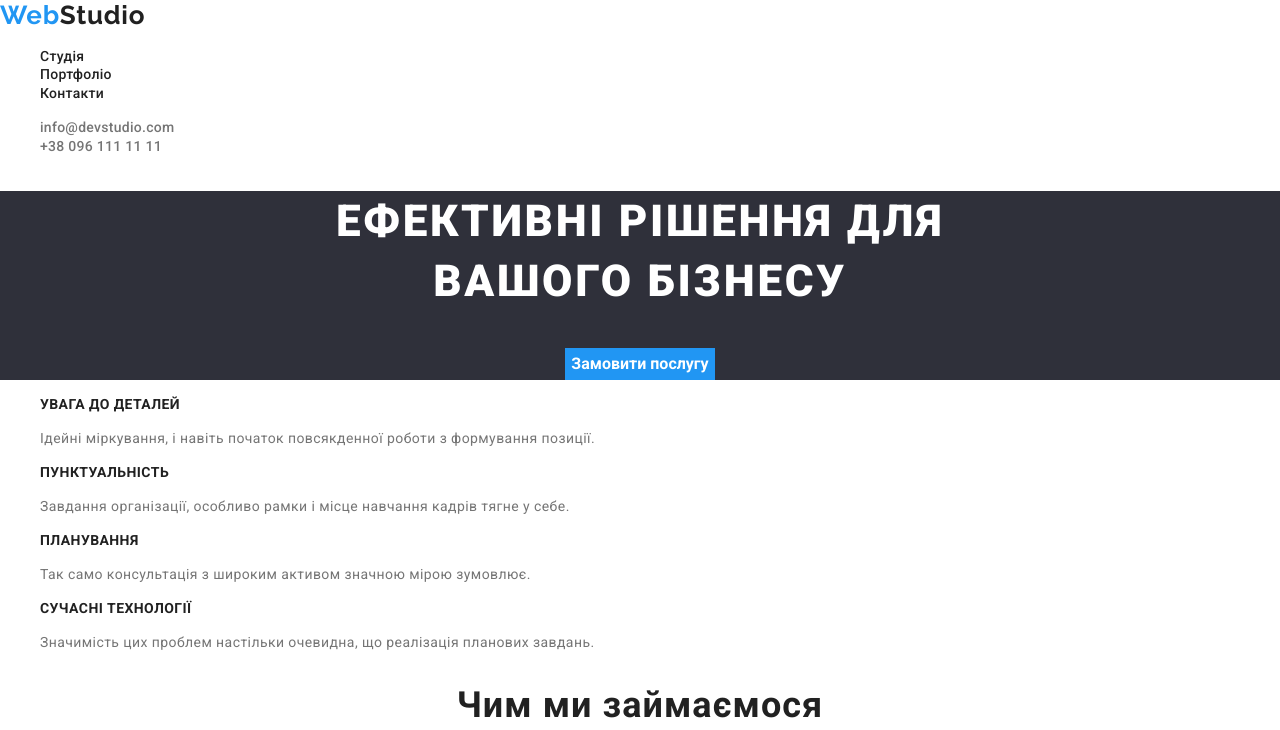
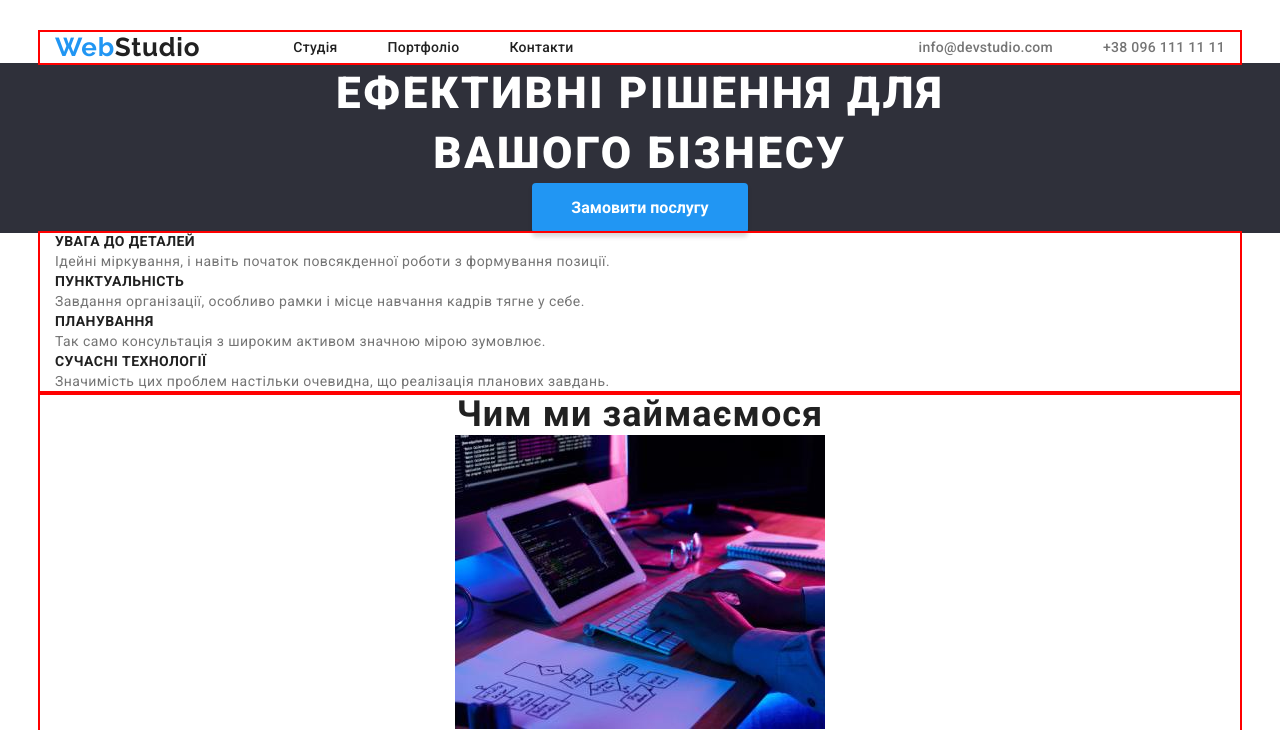
Before and after one commit to Volodymyr-Horban/goit-markup-hw-03, a plain HTML site: page index.html in a window 1280 px wide. Shown: the top 730 px of the page. Drawn offline with nearby package versions, Linux system fonts and the light colour scheme.

Commit message:
Продовження виконання дз
Виконано вимоги "В1", "В7", "В8", "В9"

```diff
--- a/css/styles.css
+++ b/css/styles.css
@@ -8,10 +8,23 @@
 body {
     font-family: 'Roboto', sans-serif;
     color: var(--dark-color);
-    }
+
+}
+p, h1, h2, h3, h4, h5, h6 {
+    margin: 0;
+    padding: 0;
+ }
+
+ul {
+    margin: 0;
+    padding-left: 0;
+}
+
 
 .li {
     list-style: none;
+    text-align: center;
+
 }
 
 .visually-hidden {
@@ -33,6 +46,27 @@ body {
 
 }
 
+.container {
+    width: 1200px;
+    padding-left: 15px;
+    padding-right: 15px;
+    margin: 0 auto;
+    outline: 2px solid red;
+}
+
+.header {
+    padding-top: 32px;
+}
+
+.header-list {
+    display: flex;
+    align-items: center;
+    }
+
+.header-list .navigation-list, .header-list .contact-list {
+    display: flex;
+    align-items: center;
+}
 /* Menu navigation */
 .site-logo-header {
     font-family: 'Raleway', sans-serif;
@@ -42,11 +76,22 @@ body {
     letter-spacing: 0.03em;
     text-decoration: none;
     color: var(--dark-color);
+    margin-right: 93px;
+
 
 }
 
 .site-logo-blue {
     color: var(--hover-color);
+}
+
+.link {
+    margin-right: 0;
+    margin-left: 50px;
+}
+
+.main-box {
+
 }
 
 .navigation-item {
@@ -56,6 +101,8 @@ body {
     letter-spacing: 0.02em;
     text-decoration: none;
     color: var(--dark-color);
+    margin-right: 50px;
+
 
 }
 
@@ -70,6 +117,13 @@ body {
     color: var(--hover-color);
     }
 
+.contact-list {
+    display: inline;
+    margin-left: auto;
+    margin-right: 0;
+
+
+}
 .contact-list .contact-item {
     font-weight: 500;
     font-size: 14px;
@@ -79,12 +133,17 @@ body {
     color: var(--grey-color)
 }
 
+.contact-item {
+
+}
+
 .contact-item:hover, .contact-item:focus {
     color: var(--hover-color);
 }
 
 .contact-item > .contact-list {
-    text-decoration: double;
+    text-decoration: none;
+
 }
 
 .main-title {
@@ -102,6 +161,11 @@ body {
     letter-spacing: 0.06em;
     text-transform: uppercase;
     color: var(--white-color);
+
+    width: 696px;
+    height: 120px;
+    margin: auto;
+
 }
 
     /* Filters*/
@@ -140,6 +204,13 @@ body {
     background-color: var(--hover-color);
     border: none;
     cursor: pointer;
+
+    width: 216px;
+    height: 50px;
+    box-shadow: 0px 4px 4px rgba(0, 0, 0, 0.15);
+    border-radius: 4px;
+    margin-left: auto;
+    margin-right: auto;
 }
 
 /*Features*/
--- a/index.html
+++ b/index.html
@@ -6,18 +6,21 @@
     <meta http-equiv="X-UA-Compatible" content="IE=edge">
     <meta name="viewport" content="width=device-width, initial-scale=1.0">
     <title>WebStudio</title>
-    <link rel="stylesheet" href="https://cdnjs.cloudflare.com/ajax/libs/modern-normalize/1.0.0/modern-normalize.min.css" />
     <link rel="preconnect" href="https://fonts.googleapis.com">
     <link rel="preconnect" href="https://fonts.gstatic.com" crossorigin>
     <link href="https://fonts.googleapis.com/css2?family=Raleway:wght@700&family=Roboto:wght@400;500;700;900&display=swap"
         rel="stylesheet">
+    <link rel="stylesheet" href="https://cdnjs.cloudflare.com/ajax/libs/modern-normalize/1.0.0/modern-normalize.min.css" />
     <link rel="stylesheet" href="./css/styles.css">
 </head>
 
 <body>
 
-    <header>
 
+
+    <header class="header">
+
+        <div class="header-list container">
             <!--Site logo-->
             <a href="./index.html" class="site-logo-header"><span class="site-logo-blue">Web</span>Studio</a>
 
@@ -35,21 +38,31 @@
                 <li><a href="tel:+380961111111" class="contact-item hover link">+38 096 111 11 11</a></li>
             </ul>
 
+        </div>
+
     </header>
 
     <main>
 
         <section class="main-title">
 
-            <h1 class="main-title-text">Ефективні рішення для<br>вашого бізнесу</h1>
+            <div class="containet">
+
+                <h1 class="main-title-text">Ефективні рішення для вашого бізнесу</h1>
 
                 <button type="button" class="order-btn">Замовити послугу</button>
 
+            </div>
 
         </section>
 
+
+
+
         <!--Features-->
         <section class="features">
+
+            <div class="container">
 
                 <h2 class="visually-hidden">Особливості</h2>
 
@@ -58,7 +71,7 @@
                     <li class="features-item">
 
                         <h3 class="features-title">Увага до деталей</h3>
-                    <p class="features-after-title" >
+                        <p class="features-after-title">
                             Ідейні міркування, і навіть початок повсякденної роботи з формування позиції.
                         </p>
 
@@ -68,7 +81,7 @@
                     <li class="features-item">
 
                         <h3 class="features-title">Пунктуальність</h3>
-                    <p class="features-after-title" >
+                        <p class="features-after-title">
                             Завдання організації, особливо рамки і місце навчання кадрів тягне у себе.
                         </p>
 
@@ -78,7 +91,7 @@
                     <li class="features-item">
 
                         <h3 class="features-title">Планування</h3>
-                    <p class="features-after-title" >
+                        <p class="features-after-title">
                             Так само консультація з широким активом значною мірою зумовлює.
                         </p>
 
@@ -87,12 +100,14 @@
                     <li class="features-item">
 
                         <h3 class="features-title">Сучасні технології</h3>
-                    <p class="features-after-title" >
+                        <p class="features-after-title">
                             Значимість цих проблем настільки очевидна, що реалізація планових завдань.
                         </p>
 
                     </li>
                 </ul>
+
+            </div>
 
         </section>
 
@@ -100,18 +115,25 @@
 
         <section class="promo">
 
+            <div class="container">
+
                 <h2 class="promo-title">Чим ми займаємося</h2>
+
                 <ul class="promo-list li">
                     <li class="promo-item"><img src="./images/img1.jpg" alt="Desktop" width="370" height="294"></li>
                     <li class="promo-item"><img src="./images/img2.jpg" alt="Mobile app" width="370" height="294"></li>
                     <li class="promo-item"><img src="./images/img3.jpg" alt="Desing" width="370" height="294"></li>
                 </ul>
 
+            </div>
+
         </section>
 
         <!--Team-->
 
         <section class="team">
+
+            <div class="container">
 
                 <h2 class="team-title">Наша команда</h2>
 
@@ -143,6 +165,7 @@
 
                 </ul>
 
+            </div>
 
         </section>
 
@@ -153,6 +176,8 @@
 
     <footer class="footer">
 
+        <div class="container">
+
             <!--Site logo-->
             <a href="./index.html" class="site-logo-footer"><span class="site-logo-blue">Web</span>Studio</a>
 
@@ -160,16 +185,24 @@
             <address class="footer-contacts">
 
                 <ul class="footer-contacts-list li">
-                <li><a
-                        href="https://www.google.com.ua/maps/place/%D0%B1%D1%83%D0%BB%D1%8C%D0%B2%D0%B0%D1%80+%D0%9B%D0%B5%D1%81%D1%96+%D0%A3%D0%BA%D1%80%D0%B0%D1%97%D0%BD%D0%BA%D0%B8,+26,+%D0%9A%D0%B8%D1%97%D0%B2,+02000/@50.4265841,30.5361971,17z/data=!3m1!4b1!4m5!3m4!1s0x40d4cf0e033ecbe9:0x57a4dffefec77da0!8m2!3d50.4265807!4d30.5383858?hl=uk"
-                        target="_blank" rel="noopener noreferrer nofollow" class="footer-contacts-item">м. Київ, пр-т Лесі Українки, 26</a></li>
+                    <li><a href="https://www.google.com.ua/maps/place/%D0%B1%D1%83%D0%BB%D1%8C%D0%B2%D0%B0%D1%80+%D0%9B%D0%B5%D1%81%D1%96+%D0%A3%D0%BA%D1%80%D0%B0%D1%97%D0%BD%D0%BA%D0%B8,+26,+%D0%9A%D0%B8%D1%97%D0%B2,+02000/@50.4265841,30.5361971,17z/data=!3m1!4b1!4m5!3m4!1s0x40d4cf0e033ecbe9:0x57a4dffefec77da0!8m2!3d50.4265807!4d30.5383858?hl=uk"
+                            target="_blank" rel="noopener noreferrer nofollow" class="footer-contacts-item">м. Київ, пр-т Лесі
+                            Українки, 26</a></li>
                     <li><a href="mailto:info@example.com" class="footer-contacts-item grey">info@example.com</a></li>
                     <li><a href="tel:+380991111111" class="footer-contacts-item grey">+38 099 111 11 11</a></li>
                 </ul>
 
             </address>
 
+        </div>
+
     </footer>
+
+
+
+   </div>
+
+
 </body>
 
 </html>
```
Also changed, not shown: portfolio.html (+7 -1 lines). Lines whose indentation alone changed are shown as unchanged.
